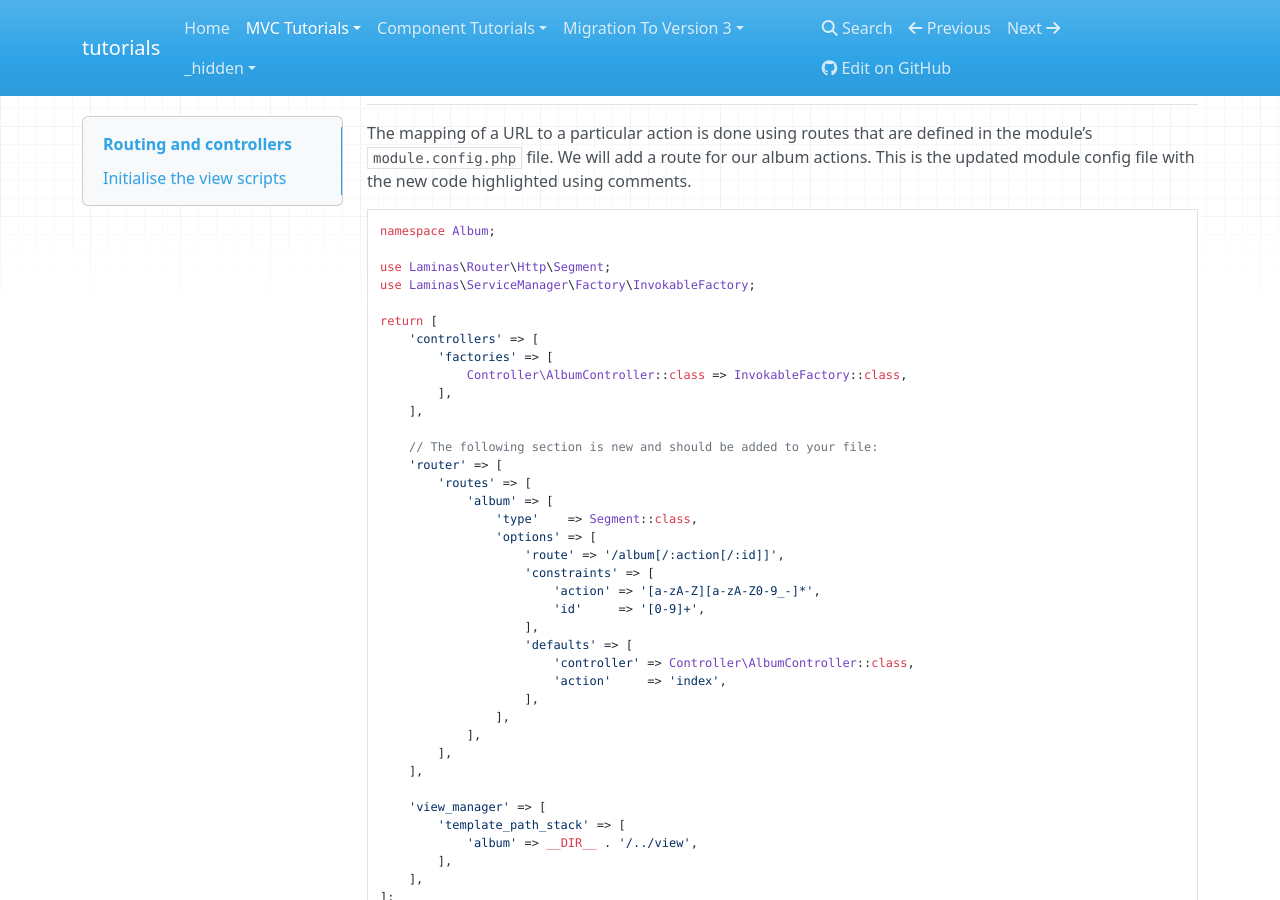
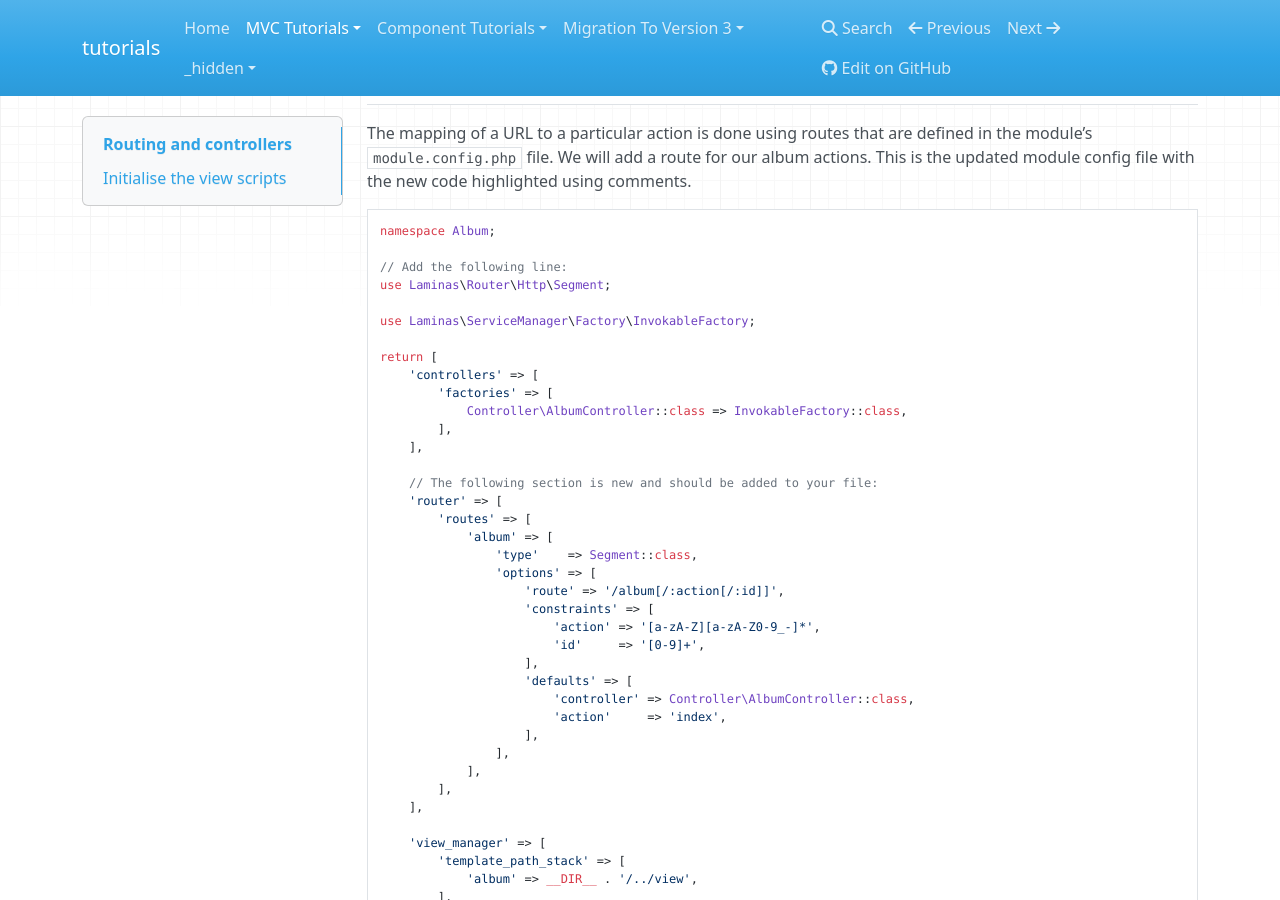
Before and after one commit to laminas/tutorials, an MkDocs documentation site: the page built from docs/book/getting-started/routing-and-controllers.md, in a window 1280 px wide and 900 px high, scrolled down 807 px. Built offline with MkDocs 1.6.1, drawn with Linux system fonts in a browser that asks for light colours; nearby versions of some CDN libraries.

Commit message:
Highlight additional "use" in module.config.php
I was running through the tutorial got an error about the "Album\\Segment" plugin not being found. Turns out I had missed a `use` because it wasn't highlighted with a comment like the rest of the adds were

````diff
--- a/docs/book/getting-started/routing-and-controllers.md
+++ b/docs/book/getting-started/routing-and-controllers.md
@@ -36,7 +36,9 @@ highlighted using comments.
 ```php
 namespace Album;
 
+// Add the following line:
 use Laminas\Router\Http\Segment;
+
 use Laminas\ServiceManager\Factory\InvokableFactory;
 
 return [
````
